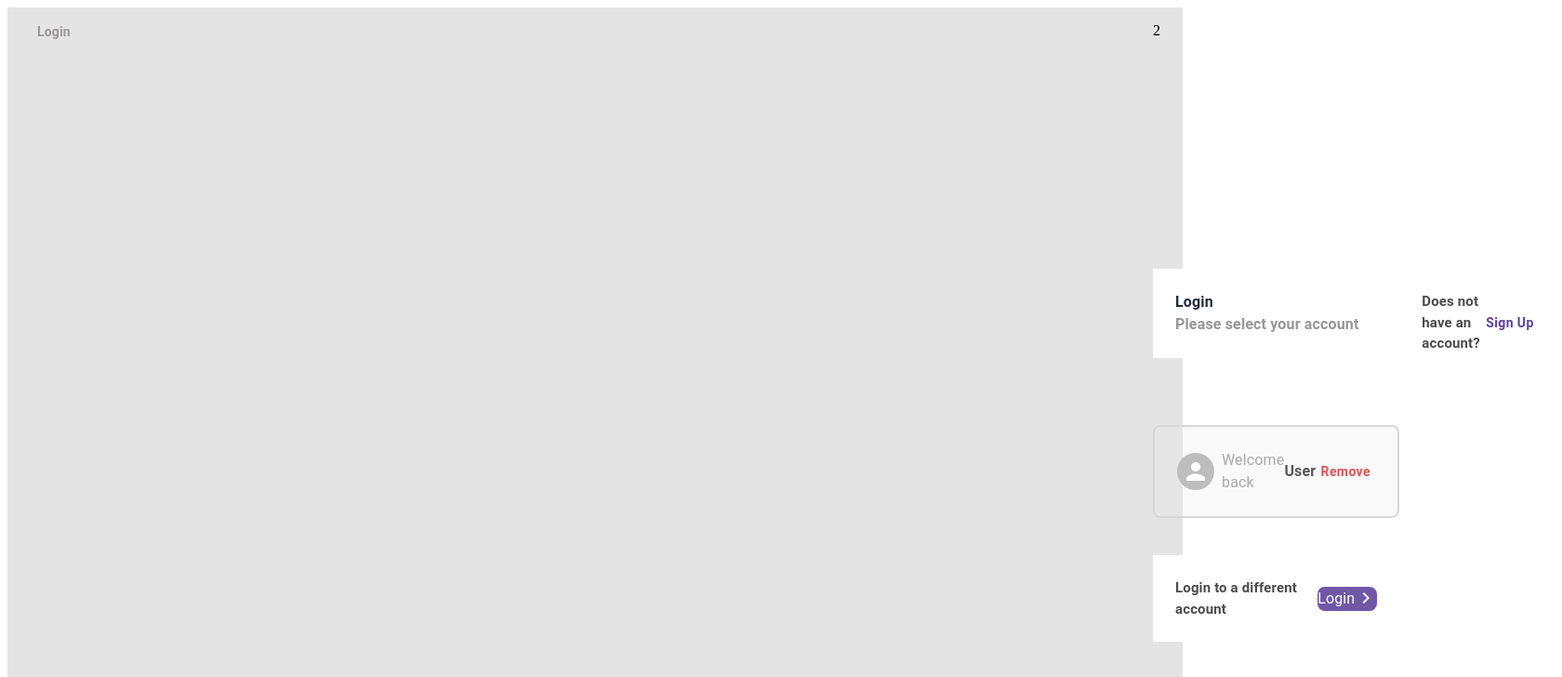
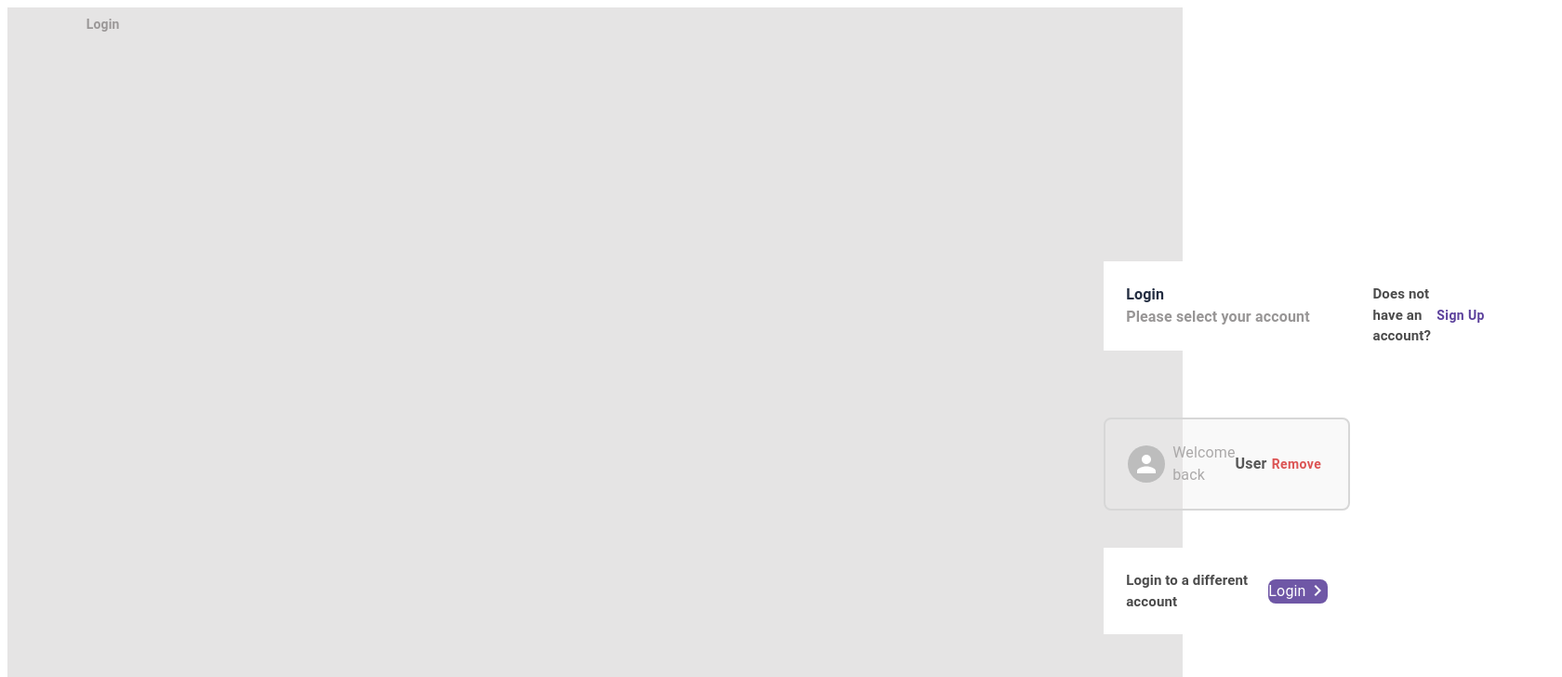
Before and after one commit to AgustinGarcia97/seminario_gestion_tecnologia, a React app: page /login in a window 1280 px wide. Shown: the top 728 px of the page at 93% size, 1680 px wide, since content can reach past the window. Built offline with nearby package versions, Linux system fonts and the light colour scheme; the HTML template or start-up script is replaced by a standard one.

Commit message:
ajustes finales de template de login

```diff
--- a/src/components/Login/Background.jsx
+++ b/src/components/Login/Background.jsx
@@ -15,7 +15,7 @@ const backgroundStyle = {
         backgroundSize: 'cover',
         backgroundPosition: 'center',
         height:'100%',
-        width:'55%',
+        width:'70%',
 
 
 
--- a/src/components/Login/Logo.jsx
+++ b/src/components/Login/Logo.jsx
@@ -1,18 +1,29 @@
-import {Box} from "@mui/material";
+import { Box } from "@mui/material";
 
 export const Logo = () => {
-    return(
-        <Box sx={{...background_style.container}}>
-            2
-        </Box>)
-}
+    return (
+        <Box sx={{ ...background_style.container }}>
+            <Box
+                component="img"
+                src="./public/img/login/logo.png"
+                alt="Logo"
+                sx={{
+                    height: '90%',
+                    width: '90%',
+                    objectFit: 'contain'
+                }}
+            />
+        </Box>
+    );
+};
 
 const background_style = {
-    container:{
-        height:'35vh',
-        backgroundColor:'#d2cbcb',
-        width:'100%',
+    container: {
+        height: '35vh',
 
-
+        width: '100%',
+        display: 'flex',
+        justifyContent: 'center',
+        alignItems: 'center'
     }
-}
+};
--- a/src/views/Login.jsx
+++ b/src/views/Login.jsx
@@ -7,7 +7,7 @@ export const Login = () => {
 
     return(
         <Container maxWidth={1} sx={{...login_style.container}}>
-            <Grid container sx={{...login_style.container}}>
+            <Grid container sx={{...login_style.grid_container}}>
                 <Grid item xs={12} sx={{width:'100%'}}>
                     <Typography sx={{
                         color:'#9b9898',
@@ -51,12 +51,15 @@ const login_style = {
         height:'auto',
         padding:1,
         backgroundColor:'rgb(229,228,228)',
+        display:'flex',
+        alignItems:'center',
+        justifyContent:'center',
 
     },
     grid_container:{
         display:'flex',
         flexWrap:'wrap',
-
+        width:'90%'
 
     },
     grid_item:{
```
Also changed, not shown: public/img/login/logo.png (added).
